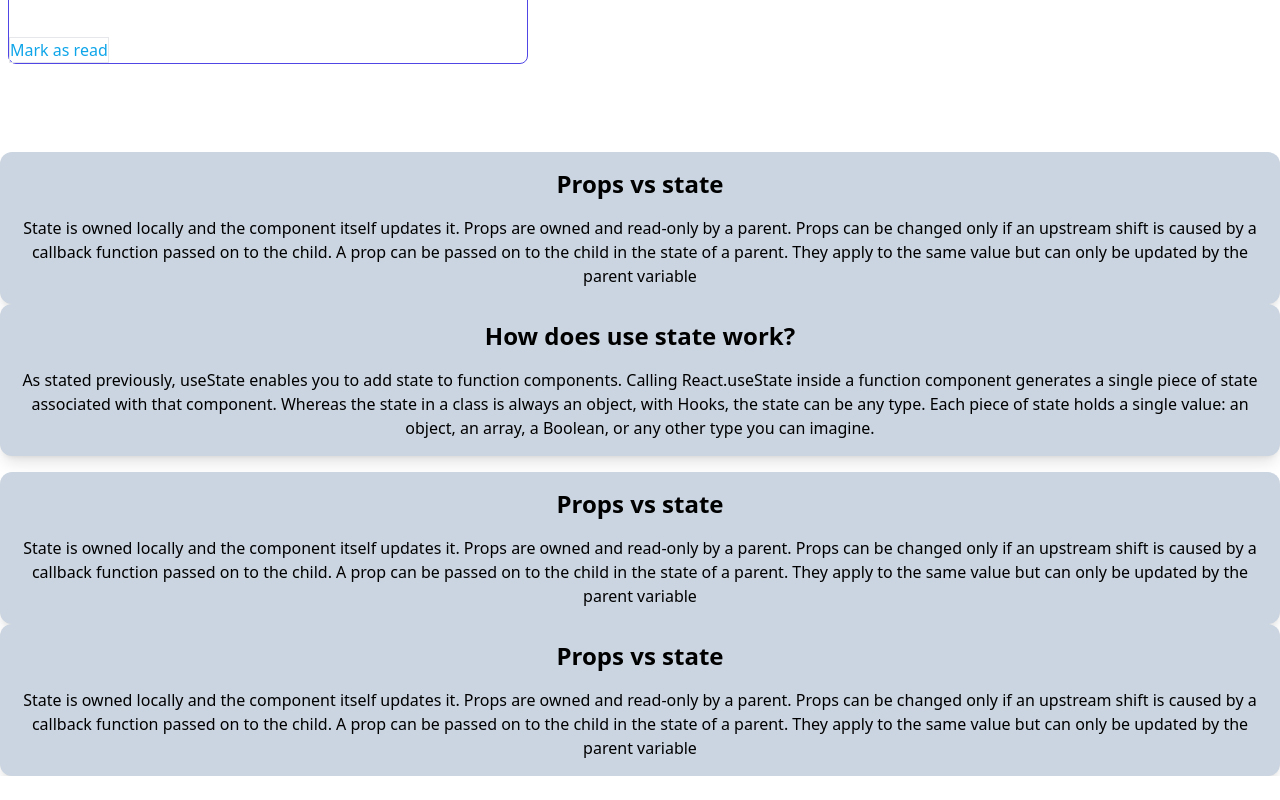
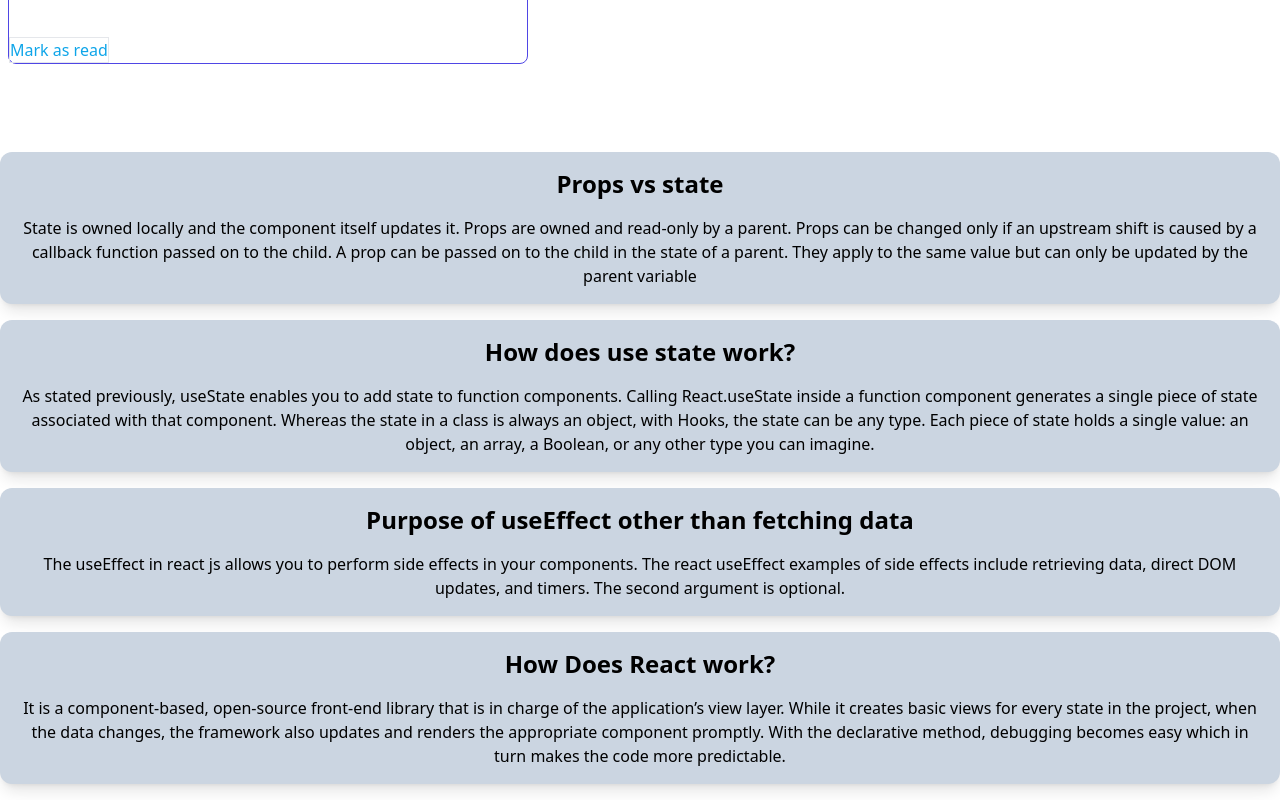
Before and after one commit to Masud044/Knowledge-cafe, a React (Vite) app: page / in a window 1280 px wide. Shown: the part 2824-3624 px from the top of the page. Before the commit the page ends 3600 px from the top, so only its background shows below. Built offline with nearby package versions, Linux system fonts and the light colour scheme.

Commit message:
add the answer

```diff
--- a/src/component/Question/Question.jsx
+++ b/src/component/Question/Question.jsx
@@ -3,7 +3,7 @@
 const Question = () => {
     return (
         <div>
-            <div className='shadow-lg text-center bg-slate-300 rounded-xl p-4'>
+            <div className='shadow-lg text-center bg-slate-300 rounded-xl p-4 mb-4'>
                 <h1 className='text-2xl font-bold mb-4'>Props vs state</h1>
                 <p className='font-medium'>State is owned locally and the component itself updates it. Props are owned and read-only by a parent. Props can be changed only if an upstream shift is caused by a callback function passed on to the child. A prop can be passed on to the child in the state of a parent. They apply to the same value but can only be updated by the parent variable</p>
             </div>
@@ -13,13 +13,13 @@
 
                     Whereas the state in a class is always an object, with Hooks, the state can be any type. Each piece of state holds a single value: an object, an array, a Boolean, or any other type you can imagine.</p>
             </div>
-            <div className='shadow-lg text-center bg-slate-300 rounded-xl p-4'>
-                <h1 className='text-2xl font-bold mb-4'>Props vs state</h1>
-                <p className='font-medium'>State is owned locally and the component itself updates it. Props are owned and read-only by a parent. Props can be changed only if an upstream shift is caused by a callback function passed on to the child. A prop can be passed on to the child in the state of a parent. They apply to the same value but can only be updated by the parent variable</p>
+            <div className='shadow-lg text-center bg-slate-300 rounded-xl p-4 mb-4'>
+                <h1 className='text-2xl font-bold mb-4'>Purpose of useEffect other than fetching data</h1>
+                <p className='font-medium'>The useEffect in react js allows you to perform side effects in your components. The react useEffect examples of side effects include retrieving data, direct DOM updates, and timers. The second argument is optional. </p>
             </div>
-            <div className='shadow-lg text-center bg-slate-300 rounded-xl p-4'>
-                <h1 className='text-2xl font-bold mb-4'>Props vs state</h1>
-                <p className='font-medium'>State is owned locally and the component itself updates it. Props are owned and read-only by a parent. Props can be changed only if an upstream shift is caused by a callback function passed on to the child. A prop can be passed on to the child in the state of a parent. They apply to the same value but can only be updated by the parent variable</p>
+            <div className='shadow-lg text-center bg-slate-300 rounded-xl p-4 mb-4'>
+                <h1 className='text-2xl font-bold mb-4'>How Does React work?</h1>
+                <p className='font-medium'>It is a component-based, open-source front-end library that is in charge of the application’s view layer. While it creates basic views for every state in the project, when the data changes, the framework also updates and renders the appropriate component promptly. With the declarative method, debugging becomes easy which in turn makes the code more predictable. </p>
             </div>
         </div>
     );
```
